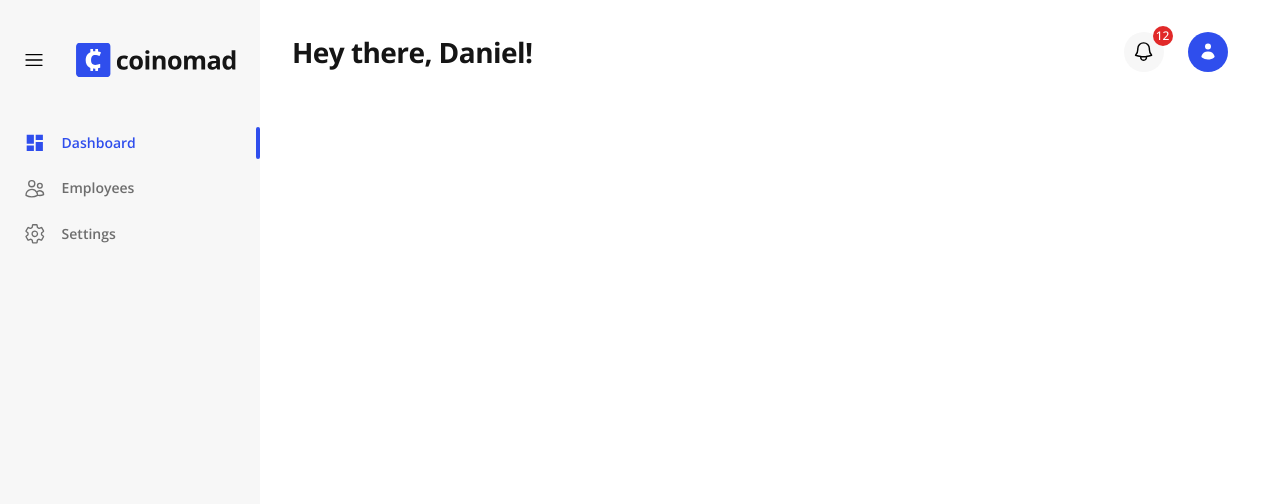
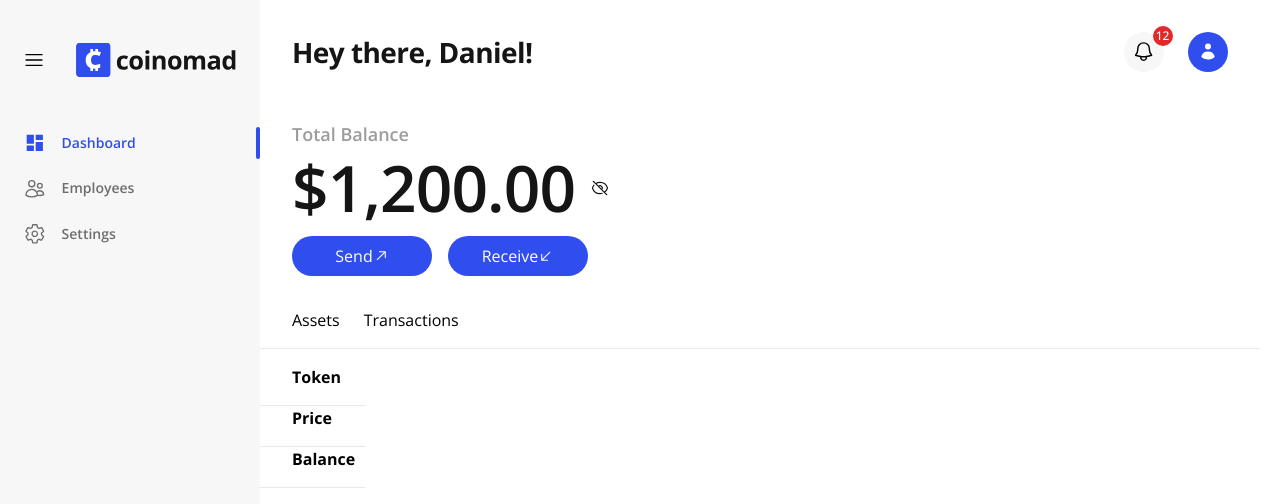
Before and after one commit to pHanToMcaNCoDE/MVP-Frontend, a React (Vite) app: page /dashboard in a window 1280 px wide. Shown: the top 504 px of the page. Built offline with nearby package versions, Linux system fonts and the light colour scheme.

Commit message:
implementing the body of the dashboard

```diff
--- /dev/null
+++ b/src/components/Page Components/AssetsTable.jsx
@@ -0,0 +1,32 @@
+import React from 'react'
+
+const AssetsTable = () => {
+  return (
+    <table className='flex'>
+        <tr>
+            <th className='pt-0 pl-[32px] pb-[16px] pr-[10px] flex items-center self-stretch gap-[10px] border-b border-[#E9E9E9]'>Token</th>
+            <th className='pt-0 pl-[32px] pb-[16px] pr-[10px] flex items-center self-stretch gap-[10px] border-b border-[#E9E9E9]'>Price</th>
+            <th className='pt-0 pl-[32px] pb-[16px] pr-[10px] flex items-center self-stretch gap-[10px] border-b border-[#E9E9E9]'>Balance</th>
+        </tr>
+        <tbody>
+            <tr>
+                <td></td>
+                <td></td>
+                <td></td>
+            </tr>
+            <tr>
+                <td></td>
+                <td></td>
+                <td></td>
+            </tr>
+            <tr>
+                <td></td>
+                <td></td>
+                <td></td>
+            </tr>
+        </tbody>
+    </table>
+  )
+}
+
+export default AssetsTable
--- /dev/null
+++ b/src/components/Page Components/TransactionsTable.jsx
@@ -0,0 +1,9 @@
+import React from 'react'
+
+const TransactionsTable = () => {
+  return (
+    <div>TransactionsTable</div>
+  )
+}
+
+export default TransactionsTable
--- a/src/components/Pages/AdminDashboard/Dashboard/Dashboard.jsx
+++ b/src/components/Pages/AdminDashboard/Dashboard/Dashboard.jsx
@@ -1,10 +1,42 @@
 import React from 'react'
 import DashboardHeader from '../../../Page Components/DashboardHeader'
+import { HiOutlineEyeSlash } from 'react-icons/hi2'
+import { RxArrowBottomLeft, RxArrowTopRight } from 'react-icons/rx'
+import AssetsTable from '../../../Page Components/AssetsTable'
 
 const Dashboard = () => {
   return (
     <section>
       <DashboardHeader></DashboardHeader>
+
+      <div className='gap-[24px] py-[16px] px-[32px] flex flex-col justify-center items-start self-stretch'>
+
+        <div className='flex flex-col justify-center items-start gap-[16px]'>
+          <h2 className='text-[#9C9C9C] text-[1.125rem] font-semibold leading-7'>Total Balance</h2>
+          <div className='flex justify-start items-center gap-[16px]'>
+            <h1 className='text-[4rem] text-[#151515] font-semibold leading-[48px] tracking-[-0.88px]'>$1,200.00</h1>
+            <HiOutlineEyeSlash className='text-[1.125rem] text-[#151515]'/>
+          </div>
+        </div>
+
+        <div className='flex justify-center items-start gap-[16px]'>
+            <button className='px-2 py-0 w-[140px] h-[40px] bg-[#2F4EED] flex justify-center items-center text-white rounded-[50px]'>
+              Send <RxArrowTopRight />
+            </button>
+            <button className='px-2 py-0 w-[140px] h-[40px] bg-[#2F4EED] flex justify-center items-center text-white rounded-[50px]'>
+              Receive <RxArrowBottomLeft />
+            </button>
+        </div>
+      </div>
+      <div className='py-[16px] px-0 gap-[10px] flex flex-col justify-center items-start self-stretch border-b border-[#E9E9E9]'>
+        <div className='gap-[24px] flex items-start px-[32px] py-0 self-stretch'>
+          <h1>Assets</h1>
+          <h1>Transactions</h1>
+        </div>
+      </div>
+      <div className='pt-[16px] flex items-start self-stretch w-full'>
+        <AssetsTable/>
+      </div>
     </section>
   )
 }
```
